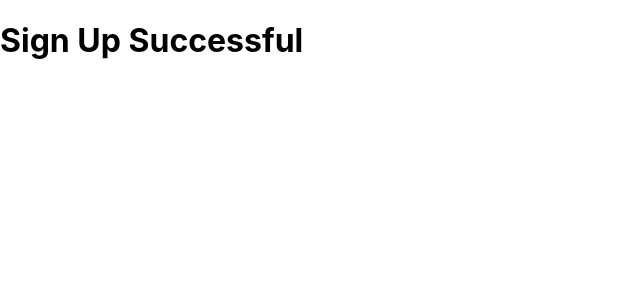
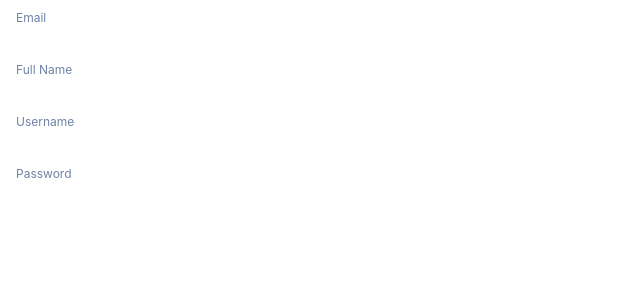
Before and after one commit to tiagowu/tray-social-platform, a React (Create React App) app: page /signup in a window 1280 px wide. Shown: the top 300 px of the page, without its empty margins (0-640 px from the left). Built offline with nearby package versions, Linux system fonts and the light colour scheme.

Commit message:
added signupform to page

```diff
--- a/src/pages/signup.js
+++ b/src/pages/signup.js
@@ -1,10 +1,10 @@
-
-import React from 'react';
+import React from "react";
+import SignUpForm from "../components/SignUpForm";
 
 const SignUp = () => {
   return (
     <div>
-      <h1>Sign Up Successful</h1>
+      <SignUpForm />
     </div>
   );
 };
```
